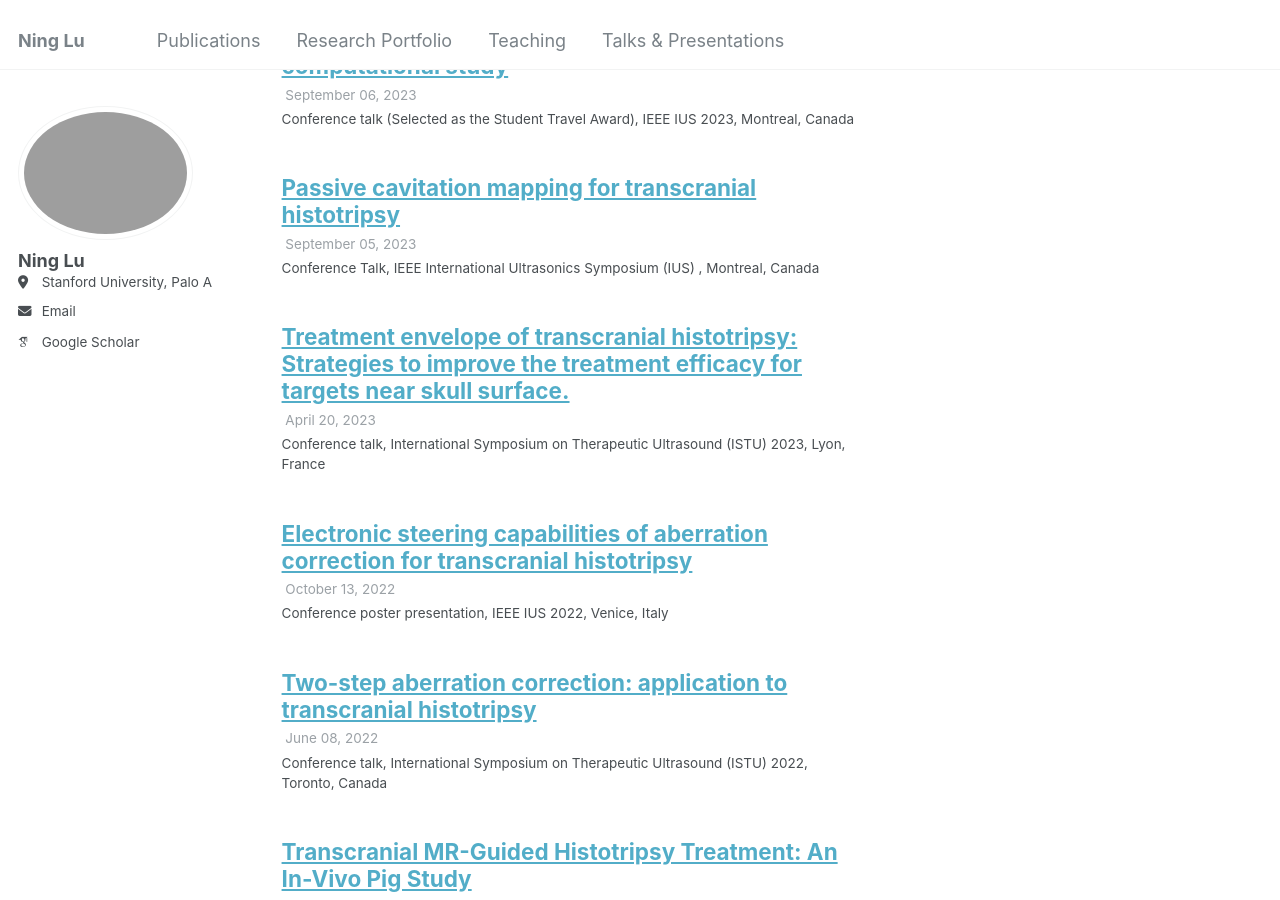
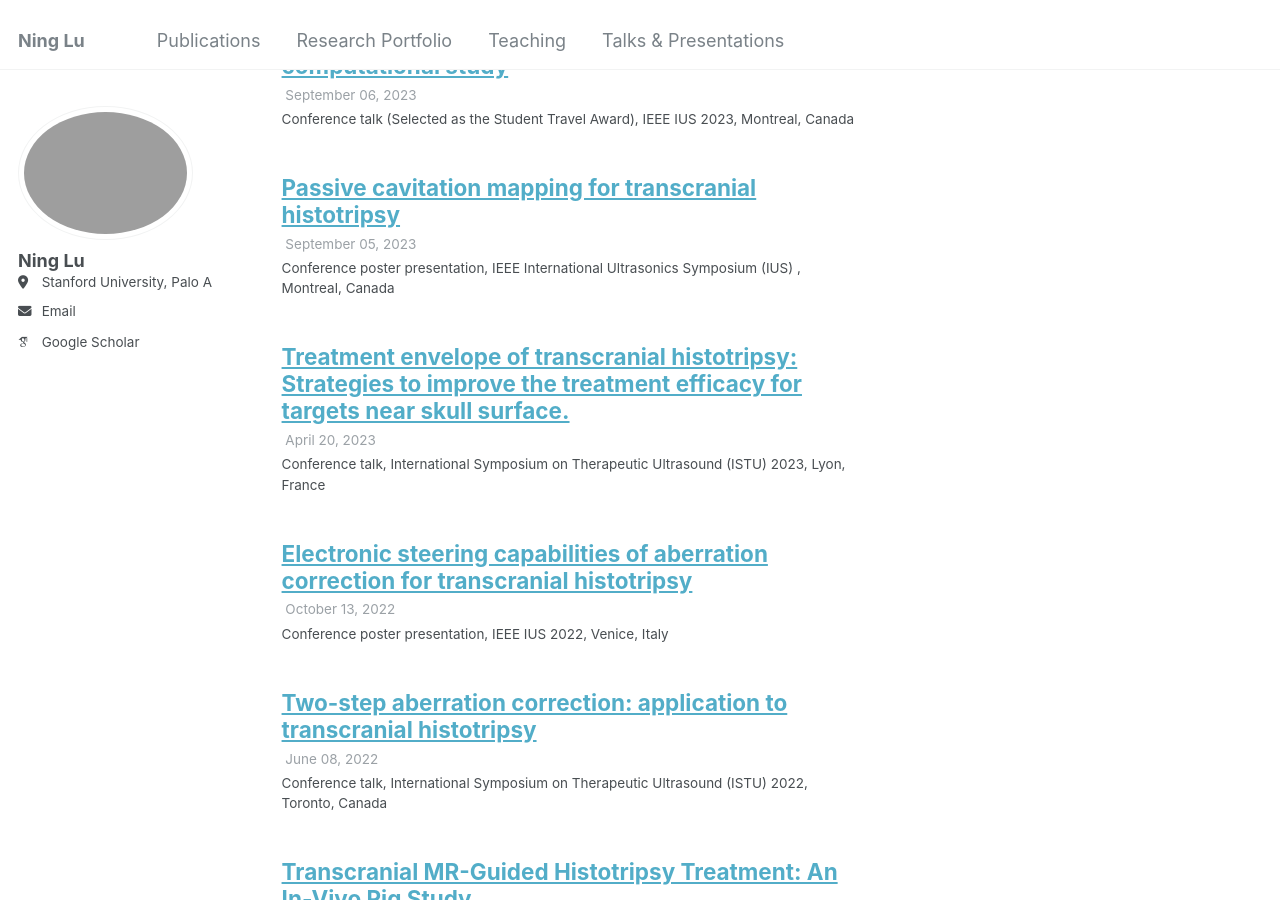
Before and after one commit to NingLu-Ultrasound/ninglu-ultrasound.github.io, a Jekyll site: the page built from _pages/talks.html, in a window 1280 px wide and 900 px high, scrolled down 493 px. Built offline with Jekyll 4.4.1, drawn with Linux system fonts in a browser that asks for light colours; some web fonts are replaced.

Commit message:
Update 2012-03-01-talk-1.md

```diff
--- a/_talks/2012-03-01-talk-1.md
+++ b/_talks/2012-03-01-talk-1.md
@@ -1,7 +1,7 @@
 ---
 title: "Passive cavitation mapping for transcranial histotripsy"
 collection: talks
-type: "Conference Talk"
+type: "Conference poster presentation"
 permalink: /talks/2012-03-01-talk-1
 venue: "IEEE International Ultrasonics Symposium (IUS) "
 date: 2023-09-05
```
